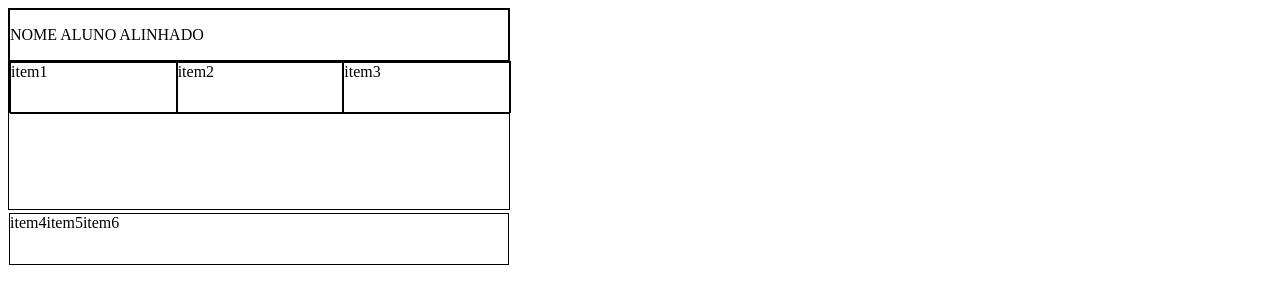
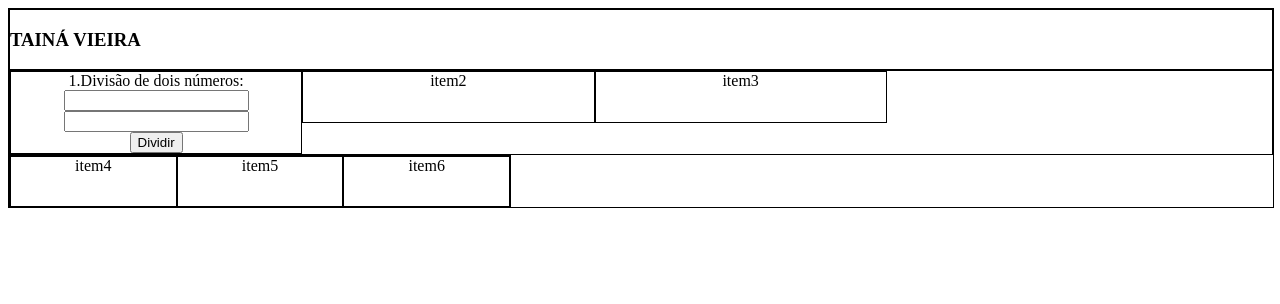
Before and after one commit to Taina333/avaliacao-web, a plain HTML site: page index.html in a window 1280 px wide. Drawn offline with Linux system fonts and the light colour scheme.

Commit message:
calculadora 1 feita

```diff
--- a/index.html
+++ b/index.html
@@ -4,22 +4,28 @@
     <meta charset="UTF-8">
     <meta name="viewport" content="width=device-width, initial-scale=1.0">
     <link rel="stylesheet" href="stlye.css">
+    <script src="script.js"></script>
     <title>Avaliação Web</title>
 </head>
 <body>
     <div id="container">
         <div id="elemento1">
-        <P>NOME ALUNO ALINHADO</P>
+        <h3>TAINÁ VIEIRA</h3>
         </div>
 
         <div id="elemento2">
-        <div id="item1">item1</div>
+        <div id="item1">
+        <label>1.Divisão de dois números:</label><br>
+        <input type="number" id="num1"><br>
+        <input type="number" id="num2"><br>
+        <button type="submit" onclick="dividir()">Dividir</button>
+        </div>
         <div id="item2">item2</div>
         <div id="item3">item3</div>
         </div>
 
         <div id="elemento3">
-        <div id="iten4">item4</div>
+        <div id="item4">item4</div>
         <div id="item5">item5</div>
         <div id="item6">item6</div>
         </div>
--- a/script.js
+++ b/script.js
@@ -0,0 +1,11 @@
+function dividir(){
+    var numero1 = parseInt(document.getElementById("num1").value);
+    var numero2 = parseInt(document.getElementById("num2").value);
+    var resultado
+    if (numero2 === 0){
+        resultado = "O divisor não pode ser substituido por 0";
+    }else{
+        resultado = "Resultado: " + (numero1 / numero2);
+    }
+    alert(resultado);
+}
--- a/stlye.css
+++ b/stlye.css
@@ -1,42 +1,43 @@
 #container{
     border: 1px black solid;
     display: flex;
-    height: 200px;
-    width: 500px;
+    height: 100%;
+    width: 100%;
+    display: flex;
     flex-wrap: wrap;
+    text-align: center;
 }
 
 #elemento1{
     border: 1px black solid;
-    height: 50px;
-    width: 500px;
+    height: 100%;
+    width: 100%;
     display: flex;
 }
 
 #elemento2{
     border: 1px black solid;
-    height: 50px;
-    width: 500px;
+    height: 100%;
+    width: 100%;
     display: flex;
-    margin-bottom: 100px;
 }
 
 #item1{
     border: 1px black solid;
-    height: 50px;
-    width: 165px;
+    height: 100%;
+    width: 23%;
 }
 
 #item2{
     border: 1px black solid;
     height: 50px;
-    width: 165px;
+    width: 23%;
 }
 
 #item3{
     border: 1px black solid;
     height: 50px;
-    width: 165px;
+    width: 23%;
 }
 
 #elemento3{
@@ -44,5 +45,22 @@
     height: 50px;
     width: 500px;
     display: flex;
-    margin-bottom: 200px;
 }
+
+#item4{
+    border: 1px black solid;
+    height: 50px;
+    width: 165px;
+}
+
+#item5{
+    border: 1px black solid;
+    height: 50px;
+    width: 165px;
+}
+
+#item6{
+    border: 1px black solid;
+    height: 50px;
+    width: 165px;
+}
```
